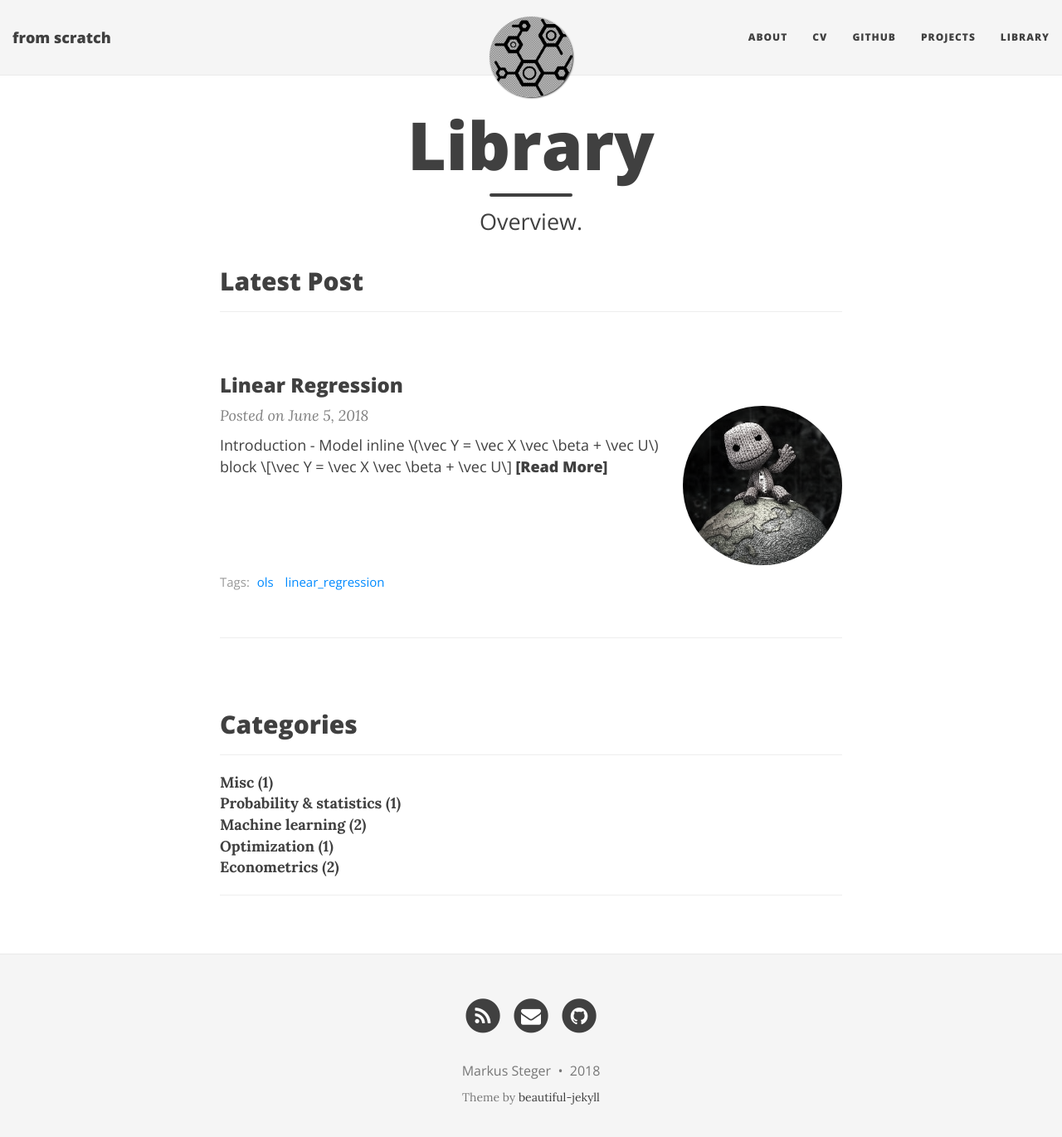
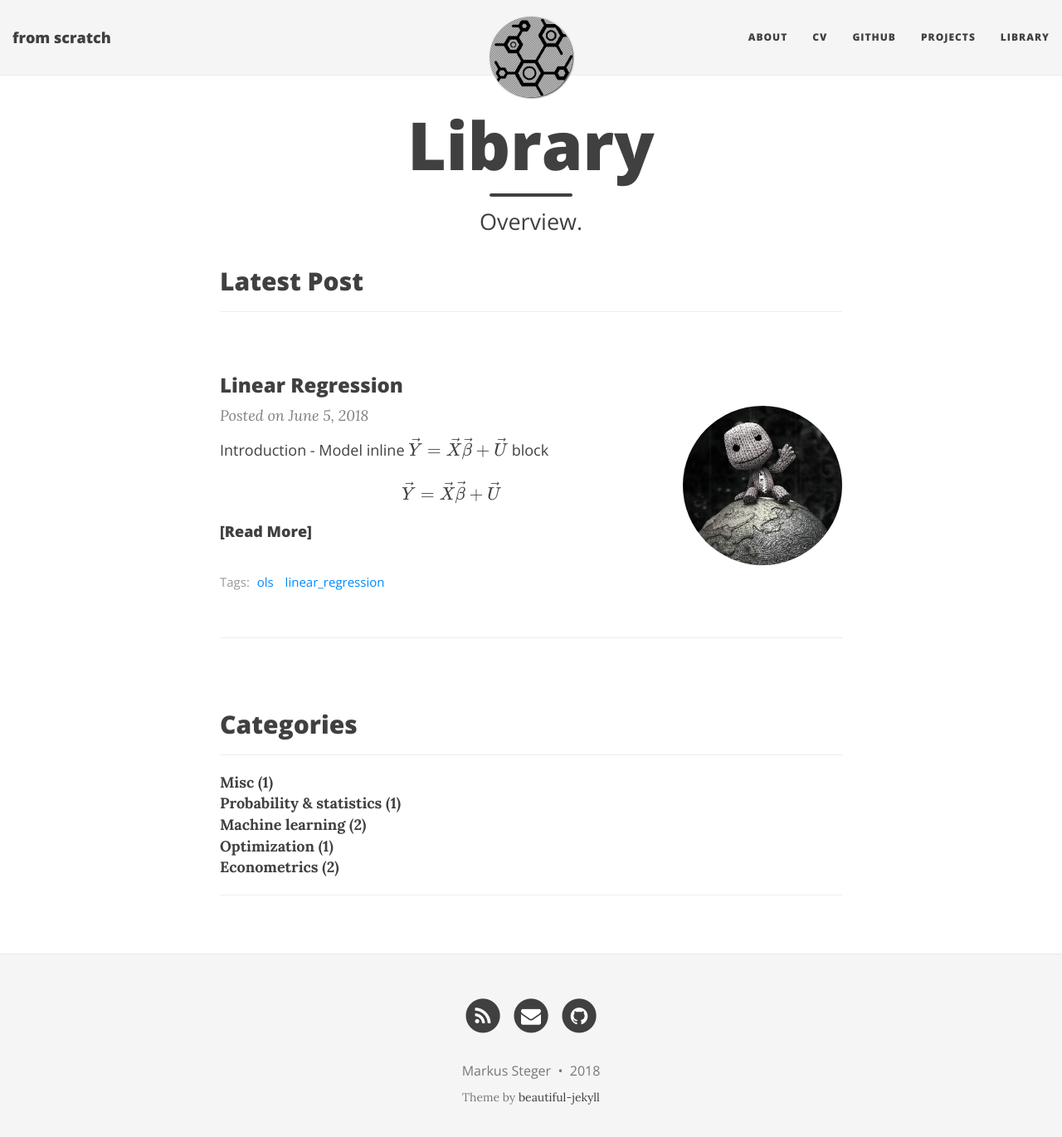
Before and after one commit to stgrmks/stgrmks.github.io, a Jekyll site: the page built from library.md, in a window 1280 px wide and 1383 px high. Shown: the top 1370 px of the window at 83% size. Built offline with Jekyll 4.4.1, drawn with Linux system fonts in a browser that asks for light colours; nearby versions of some CDN libraries; formulas are drawn with MathJax 3; part of the change alters nothing that is shown.

```diff
--- a/library.md
+++ b/library.md
@@ -4,6 +4,7 @@ title: Library
 subtitle: Overview.
 permalink: /library/
 ---
+<script type="text/javascript" src="https://cdn.mathjax.org/mathjax/latest/MathJax.js?config=TeX-AMS-MML_HTMLorMML"></script>
 <h2>Latest Post</h2>
 ---
 <div class="posts-list">
```
